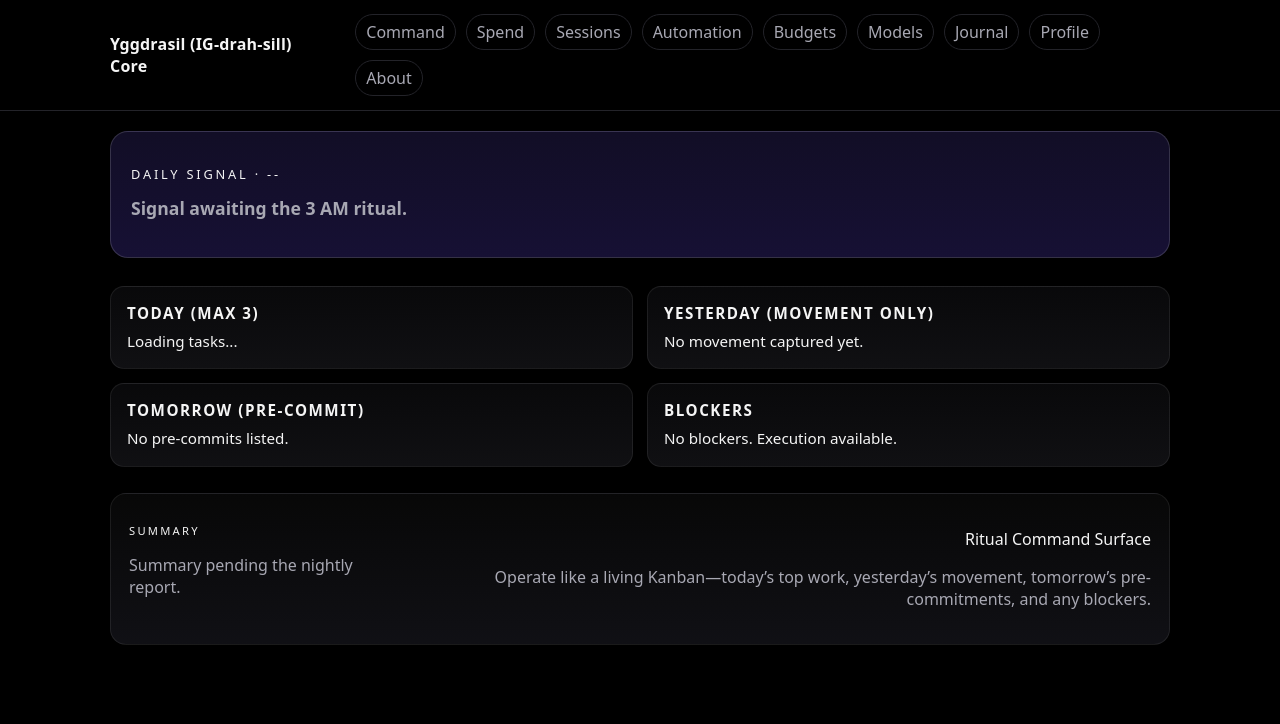
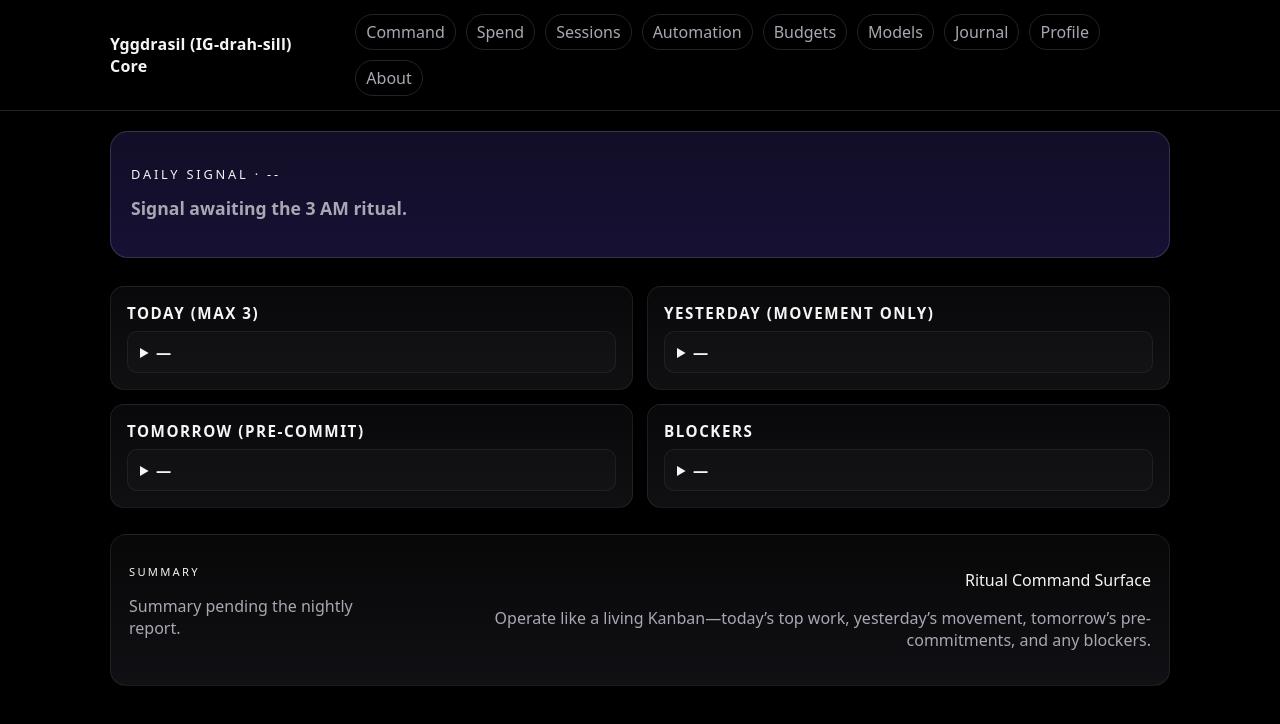
Before and after one commit to nslatter-vcode/OC_Recovery, a Next.js app in the folder dashboard/: page / in a window 1280 px wide. Shown: the top 724 px of the page. Built offline with nearby package versions, Linux system fonts and the light colour scheme.

Commit message:
Make command cards clickable

```diff
--- a/dashboard/src/app/globals.css
+++ b/dashboard/src/app/globals.css
@@ -245,18 +245,30 @@ code {
   text-transform: uppercase;
 }
 
-.directive-card ul {
-  list-style: none;
-  padding: 0;
-  margin: 0;
+.directive-list {
   display: flex;
   flex-direction: column;
-  gap: 8px;
+  gap: 12px;
 }
 
-.directive-card li {
+.directive-detail {
+  border: 1px solid rgba(255, 255, 255, 0.06);
+  border-radius: 10px;
+  padding: 10px 12px;
+  background: rgba(255, 255, 255, 0.02);
+}
+
+.directive-detail summary {
+  cursor: pointer;
   font-size: 0.95rem;
-  line-height: 1.4;
+  font-weight: 600;
+}
+
+.directive-detail p {
+  margin: 6px 0 0;
+  font-size: 0.9rem;
+  color: rgba(245, 245, 245, 0.92);
+  white-space: pre-wrap;
 }
 
 .summary {
--- a/dashboard/src/app/page.tsx
+++ b/dashboard/src/app/page.tsx
@@ -8,13 +8,19 @@ type Signal = {
   context: string;
 };
 
+type TaskCard = {
+  id: string;
+  title: string;
+  detail: string;
+};
+
 type HomePayload = {
   date: string;
   signal: Signal;
-  today: string[];
-  yesterday: { date: string; movement: string[] };
-  tomorrow: string[];
-  blockers: string[];
+  today: TaskCard[];
+  yesterday: { date: string; movement: TaskCard[] };
+  tomorrow: TaskCard[];
+  blockers: TaskCard[];
   summary: {
     totalTokens: number;
     totalCost: number;
@@ -30,16 +36,22 @@ type JournalEntry = {
 const HOME_JSON = "yggdrasil-home.json";
 const JOURNAL_HISTORY = "coach-journal-history.jsonl";
 
-const SectionCard = ({ title, items }: { title: string; items: string[] }) => (
-  <div className="directive-card">
-    <h3>{title}</h3>
-    <ul>
-      {items.map((item) => (
-        <li key={item}>{item}</li>
-      ))}
-    </ul>
-  </div>
-);
+const SectionCard = ({ title, items }: { title: string; items: TaskCard[] }) => {
+  const display = items && items.length ? items : [{ id: `${title}-empty`, title: "—", detail: "Nothing to report." }];
+  return (
+    <div className="directive-card">
+      <h3>{title}</h3>
+      <div className="directive-list">
+        {display.map((card) => (
+          <details key={card.id} className="directive-detail">
+            <summary>{card.title}</summary>
+            <p>{card.detail}</p>
+          </details>
+        ))}
+      </div>
+    </div>
+  );
+};
 
 async function readHomePayload(): Promise<HomePayload | null> {
   try {
@@ -86,13 +98,10 @@ export default async function HomePage() {
 
       <section className="command-board">
         <div className="command-columns">
-          <SectionCard title="TODAY (Max 3)" items={data?.today ?? ["Loading tasks..."]} />
-          <SectionCard
-            title="YESTERDAY (Movement Only)"
-            items={data?.yesterday.movement.length ? data.yesterday.movement : ["No movement captured yet."]}
-          />
-          <SectionCard title="TOMORROW (Pre-Commit)" items={data?.tomorrow ?? ["No pre-commits listed."]} />
-          <SectionCard title="BLOCKERS" items={data?.blockers ?? ["No blockers. Execution available."]} />
+          <SectionCard title="TODAY (Max 3)" items={data?.today ?? []} />
+          <SectionCard title="YESTERDAY (Movement Only)" items={data?.yesterday?.movement ?? []} />
+          <SectionCard title="TOMORROW (Pre-Commit)" items={data?.tomorrow ?? []} />
+          <SectionCard title="BLOCKERS" items={data?.blockers ?? []} />
         </div>
       </section>
 
```
Also changed, not shown: 1 other file (tests, documents, lock files or other folders).
